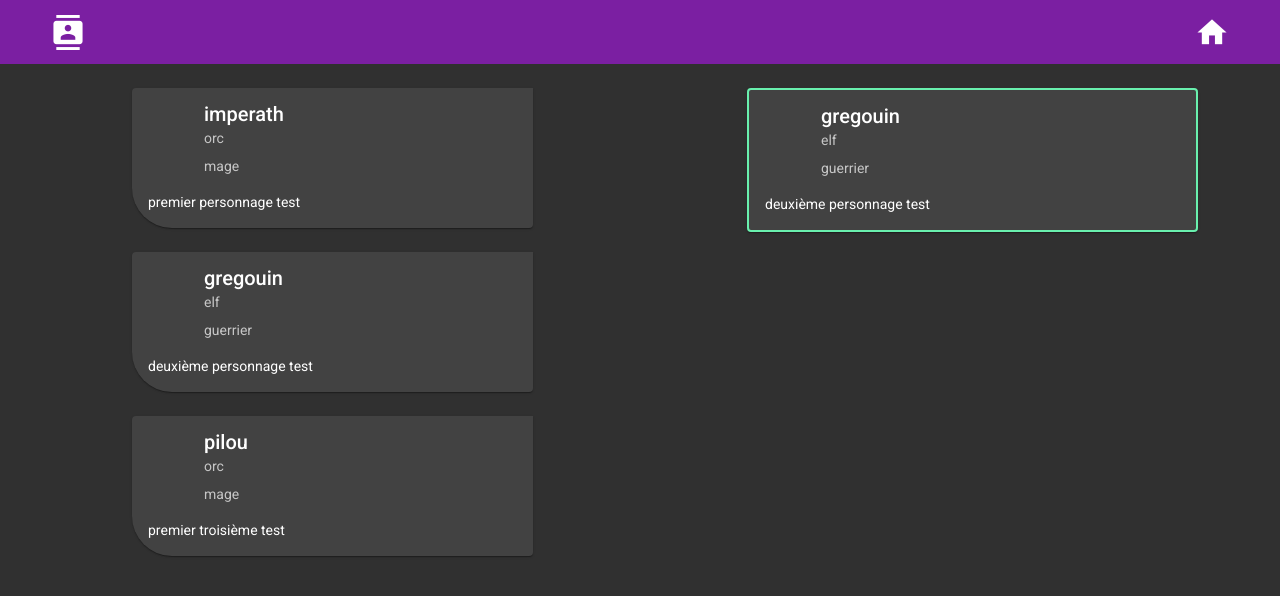
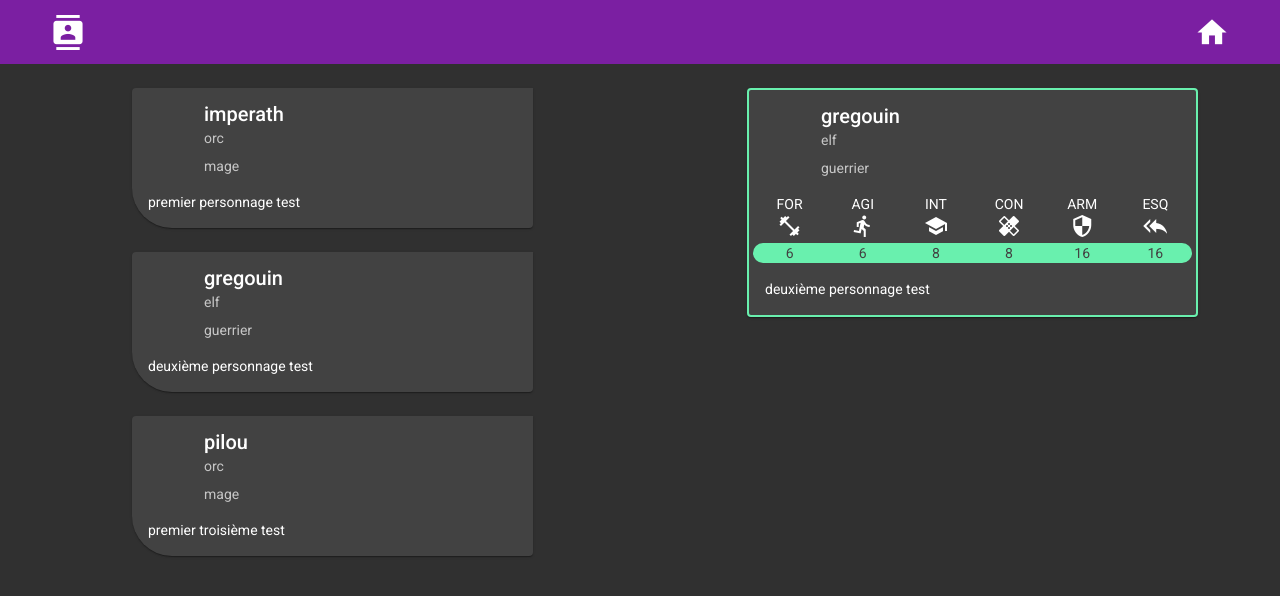
Before and after one commit to yoannbelin/charGenerator, an Angular app: page /characters in a window 1280 px wide. Both pictures are taken after a click on the element 307 px from the left and 322 px from the top of the page. Shown: the top 596 px of the page. Built offline with nearby package versions, Linux system fonts and the light colour scheme.

Commit message:
WIP: début du design de l'onglet détail personnage

```diff
--- a/src/app/character/detail/detail.component.css
+++ b/src/app/character/detail/detail.component.css
@@ -1,3 +1,9 @@
 .border-accent{
   border: 2px solid #69F0AE;
 }
+
+.bg-accent{
+  background-color: #69F0AE;
+  color: #424242;
+  border-radius: 10px;
+}
--- a/src/app/character/detail/detail.component.html
+++ b/src/app/character/detail/detail.component.html
@@ -6,7 +6,42 @@
       <mat-card-subtitle>{{ selectedChar.race.name }}</mat-card-subtitle>
       <mat-card-subtitle>{{ selectedChar.classe.name }}</mat-card-subtitle>
     </mat-card-header>
-
+    <mat-card-content>
+      <div class="row">
+        <div class="col-2 text-center">
+          <span class="d-block">FOR</span>
+          <mat-icon>fitness_center</mat-icon>
+        </div>
+        <div class="col-2 text-center">
+          <span class="d-block">AGI</span>
+          <mat-icon> directions_run</mat-icon>
+        </div>
+        <div class="col-2 text-center">
+          <span class="d-block">INT</span>
+          <mat-icon>school</mat-icon>
+        </div>
+        <div class="col-2 text-center">
+          <span class="d-block">CON</span>
+          <mat-icon>healing</mat-icon>
+        </div>
+        <div class="col-2 text-center">
+          <span class="d-block">ARM</span>
+          <mat-icon>security</mat-icon>
+        </div>
+        <div class="col-2 text-center">
+          <span class="d-block">ESQ</span>
+          <mat-icon>reply_all</mat-icon>
+        </div>
+      </div>
+      <div class="row bg-accent">
+        <div class="col-2 text-center">{{ selectedChar.force }}</div>
+        <div class="col-2 text-center">{{ selectedChar.agilite }}</div>
+        <div class="col-2 text-center">{{ selectedChar.intelligence }}</div>
+        <div class="col-2 text-center">{{ selectedChar.constitution }}</div>
+        <div class="col-2 text-center">{{ selectedChar.force + 10 }}</div>
+        <div class="col-2 text-center">{{ selectedChar.agilite + 10 }}</div>
+      </div>
+    </mat-card-content>
     <mat-card-content>
       <p>
         {{ selectedChar.description }}
--- a/src/app/mock-characters.ts
+++ b/src/app/mock-characters.ts
@@ -124,8 +124,8 @@ export const CHARACTERS: Character[] = [
         icone: "charge.jpg"
       }
     },
-    force: 6,
-    intelligence: 8,
+    force: 4,
+    intelligence: 10,
     agilite: 6,
     constitution: 8,
     pvRestants: 80
```
Also changed, not shown: src/app/character/card/card.component.ts (line endings or trailing spaces).
